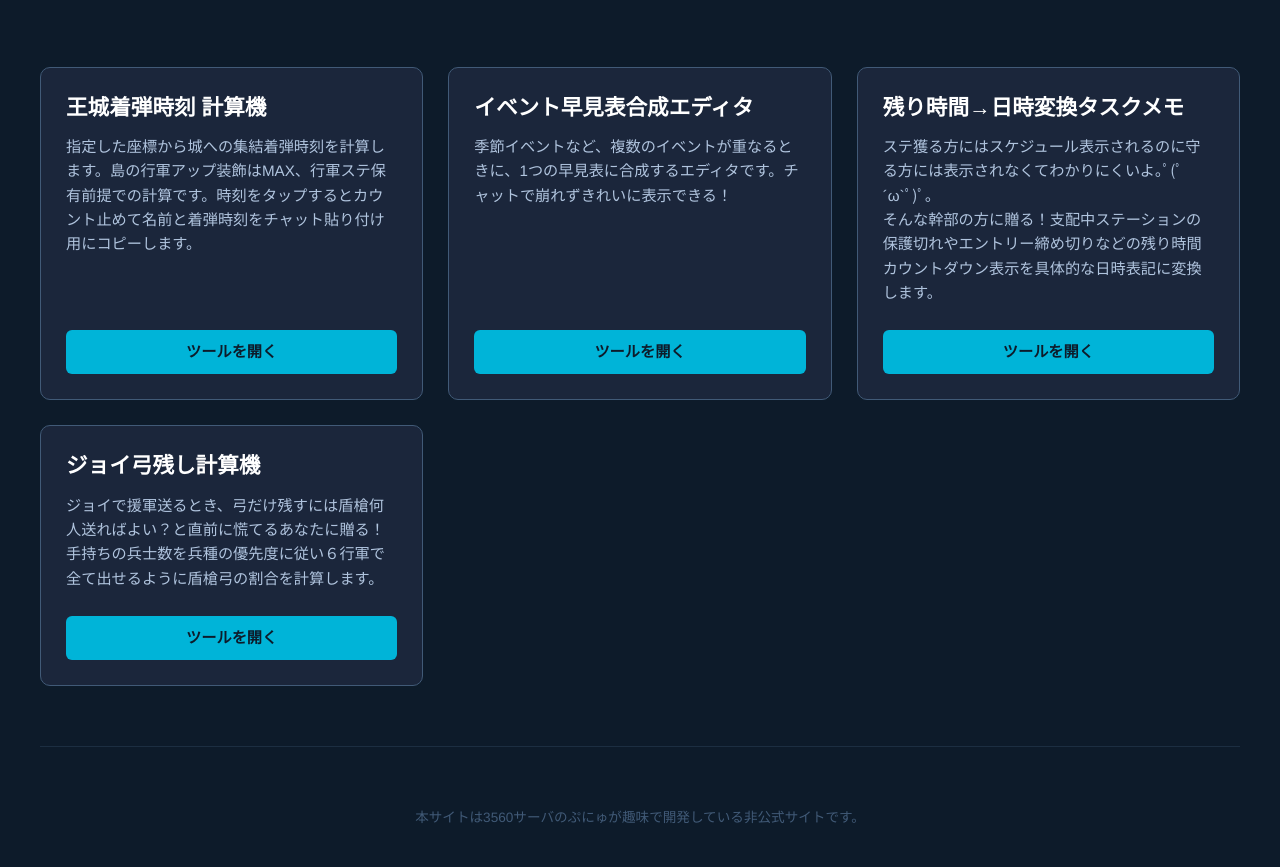
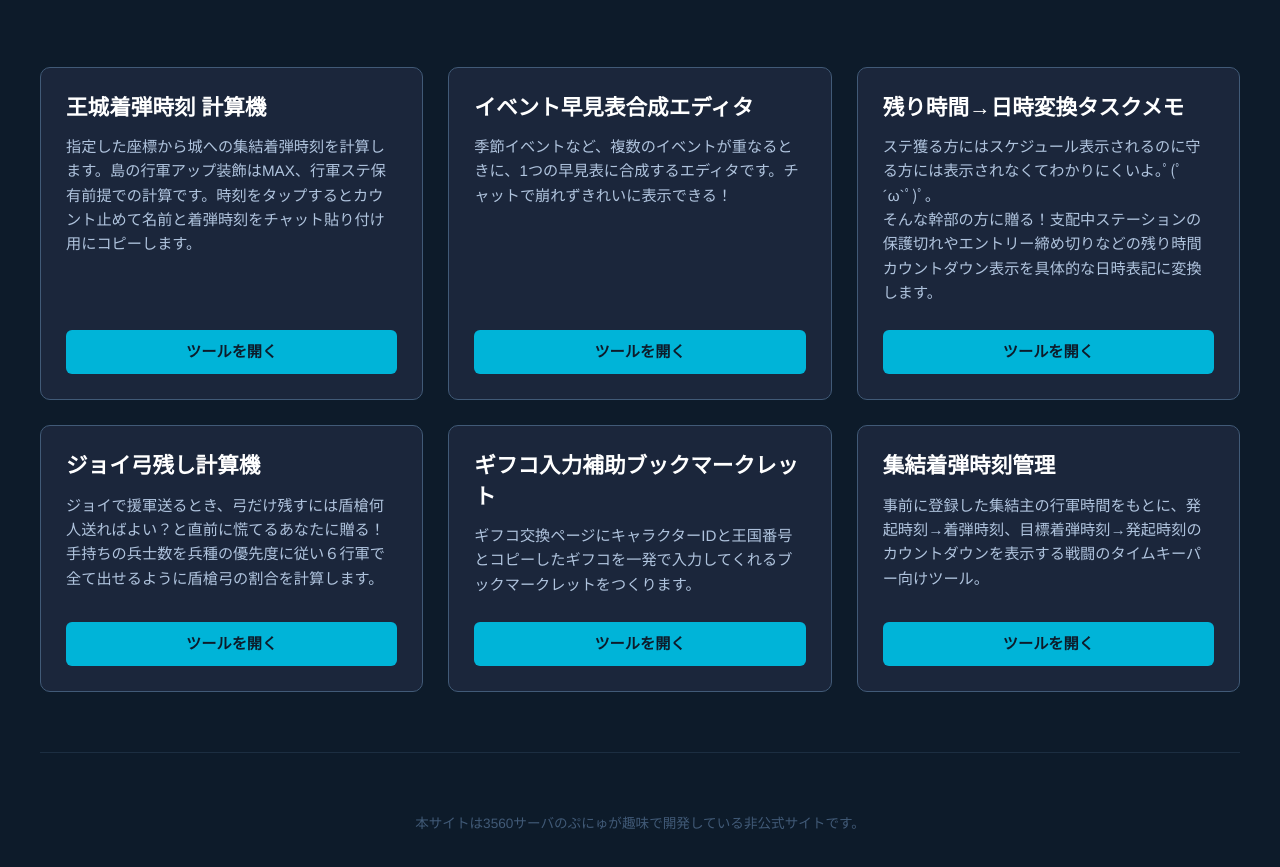
Before and after one commit to yucke/webapp, a plain HTML site: page index.html in a window 1280 px wide. Shown: the part 171-1038 px from the top of the page. Drawn offline with Linux system fonts and the light colour scheme.

Commit message:
index.html の更新

```diff
--- a/index.html
+++ b/index.html
@@ -178,6 +178,22 @@
             </div>
             <a href="WOS_troop_ratio_calc.html" class="btn" target="_blank" rel="noopener noreferrer">ツールを開く</a>
         </div>
+        <div class="tool-card">
+            <div class="tool-card-content">
+                <h2>ギフコ入力補助ブックマークレット</h2>
+                <p>ギフコ交換ページにキャラクターIDと王国番号とコピーしたギフコを一発で入力してくれるブックマークレットをつくります。 </p>
+            </div>
+            <a href="WOS_giftcode_bookmarklet.html" class="btn" target="_blank" rel="noopener noreferrer">ツールを開く</a>
+        </div>
+        <div class="tool-card">
+            <div class="tool-card-content">
+                <h2>集結着弾時刻管理</h2>
+                <p>事前に登録した集結主の行軍時間をもとに、発起時刻→着弾時刻、目標着弾時刻→発起時刻のカウントダウンを表示する戦闘のタイムキーパー向けツール。</p>
+            </div>
+            <a href="WOS_rrally_tracker.html" class="btn" target="_blank" rel="noopener noreferrer">ツールを開く</a>
+        </div>
+
+
     </main>
 
     <!-- フッター -->
```
